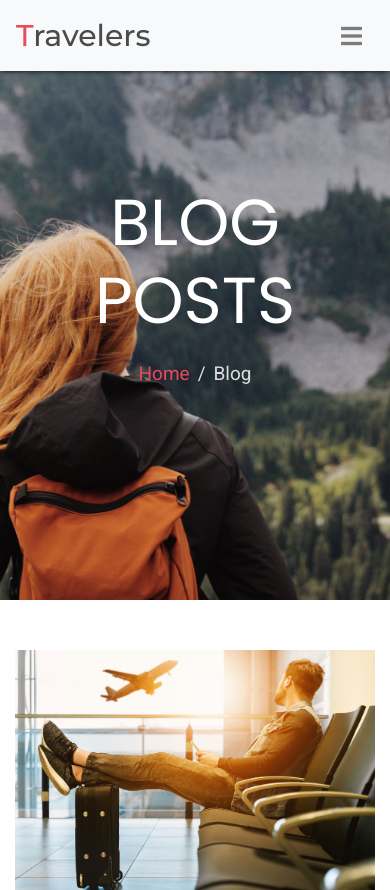
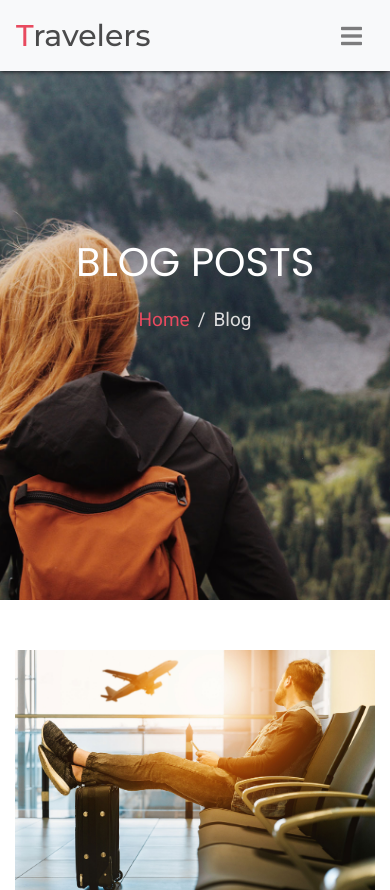
Before and after one commit to mego1907/Travelers-Website, a plain HTML site: page blog.html in a window 390 px wide. Shown: the top 890 px of the page. Drawn offline with Linux system fonts and the light colour scheme.

Commit message:
First Modified

```diff
--- a/assets/css/scss/3- layout/_header.scss
+++ b/assets/css/scss/3- layout/_header.scss
@@ -106,6 +106,7 @@
                 }
             }
         }
+    }
     @media (max-width: 767px) {
         .btn-icon{
             top: 30%
@@ -155,4 +156,3 @@
         }
     }
 }
-}
--- a/assets/css/scss/4- pages/_discount.scss
+++ b/assets/css/scss/4- pages/_discount.scss
@@ -5,6 +5,17 @@
             .col-lg-7{
                 h2{
                     font-size: 65px;
+                }
+            }
+        }
+    }
+    @media (max-width: 767px) {
+        .home{
+            .row{
+                .col-lg-7{
+                    h2{
+                        font-size: 40px;
+                    }
                 }
             }
         }
```
Also changed, not shown: assets/css/style.css, 1 other file. Lines whose indentation alone changed are shown as unchanged.
